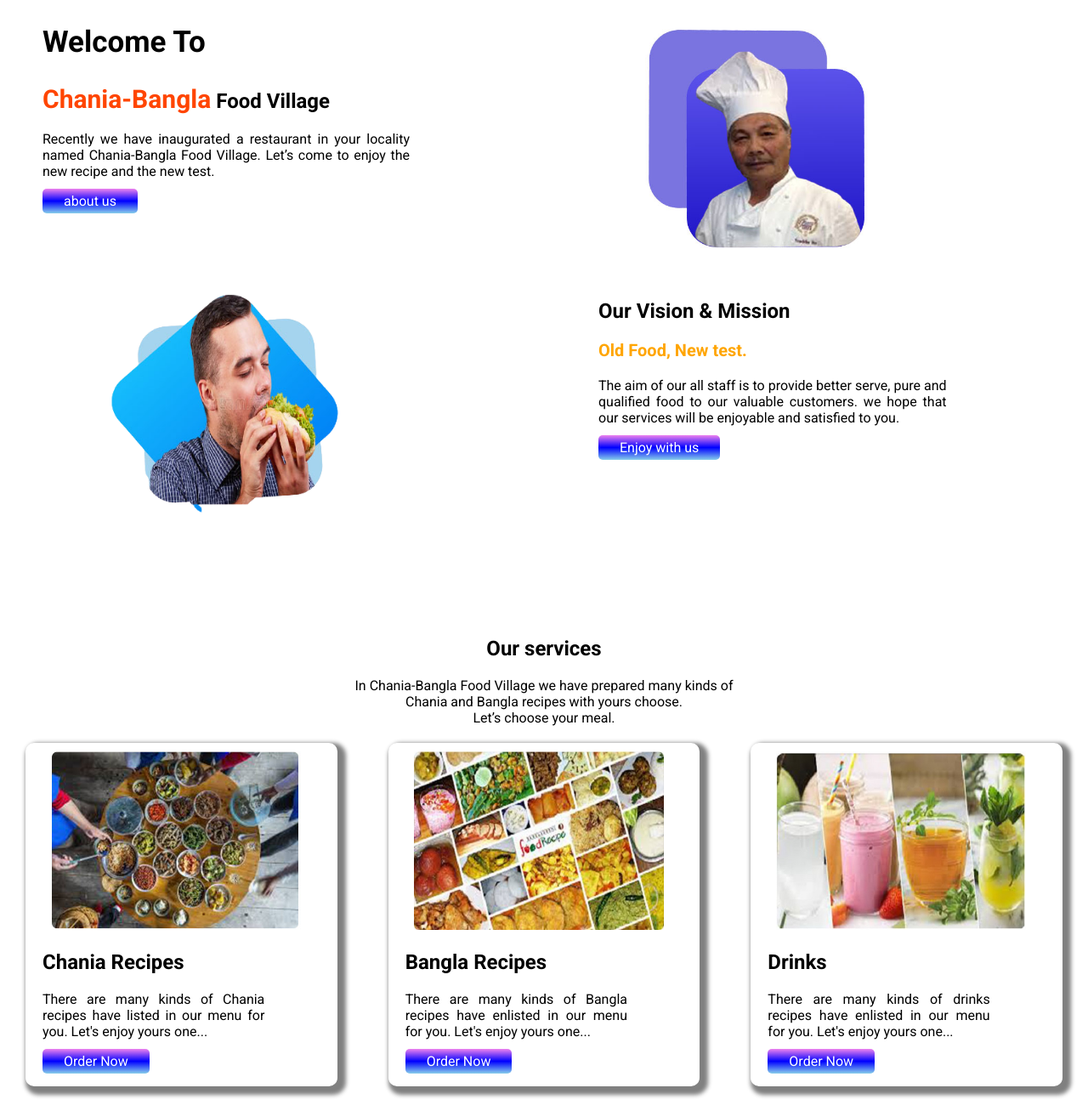
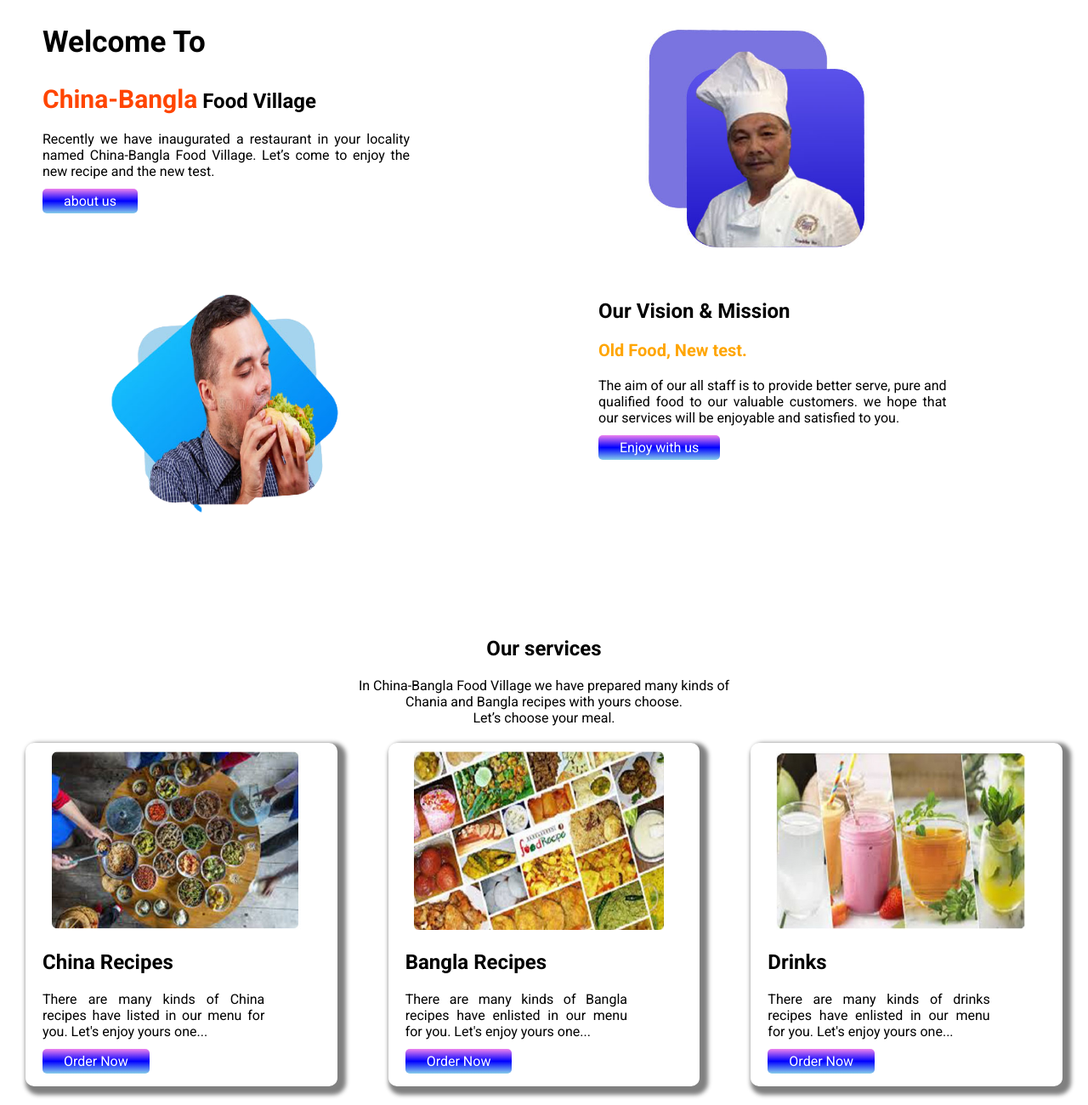
Before and after one commit to MROBEUL/Chania-Bangla-Food-Village, a plain HTML site: page index.html in a window 1280 px wide. Shown: the top 1300 px of the page at 85% size. Drawn offline with Linux system fonts and the light colour scheme.

Commit message:
some thing edited

```diff
--- a/index.html
+++ b/index.html
@@ -8,15 +8,15 @@
     <link rel="preconnect" href="https://fonts.gstatic.com" crossorigin>
     <link href="https://fonts.googleapis.com/css2?family=Roboto:ital,wght@0,400;0,700;1,900&display=swap" rel="stylesheet">
     <link rel="stylesheet" href="style.css">
-    <title>Chania-Bangla Food Village</title>
+    <title>China-Bangla Food Village</title>
 </head>
 <body>
     <section class="flexible-container">
         <div class="welcome-part">
             <h1>Welcome To </h1>
-            <h2><span id="title-name">Chania-Bangla</span>  Food Village</h2>
+            <h2><span id="title-name">China-Bangla</span>  Food Village</h2>
             <p>
-                 Recently we have inaugurated a restaurant in your locality named Chania-Bangla Food Village.
+                 Recently we have inaugurated a restaurant in your locality named China-Bangla Food Village.
                  Let’s come to enjoy the new recipe and the new test.
             </p>
             <a id="link" target="_blank" href="https://github.com/MROBEUL"> about us </a>
@@ -42,7 +42,7 @@
         <div id="services-part">
             <h2>Our services </h2>
             <p>
-                In Chania-Bangla Food Village we have prepared many kinds of
+                In China-Bangla Food Village we have prepared many kinds of
                 <br> Chania and Bangla recipes with yours choose.<br>
                 Let’s choose your meal.
             </p>
@@ -51,9 +51,9 @@
     <section class="flexible-container">
         <div class="recipe-part">
             <img class="image" src="project-pic/chania-recipe-1.jpg" alt="#">
-            <h2>Chania Recipes </h2>
+            <h2>China Recipes </h2>
             <p>
-                There are many kinds of Chania recipes have listed in our menu for you. Let's enjoy yours one...
+                There are many kinds of China recipes have listed in our menu for you. Let's enjoy yours one...
             </p>
             <a id="link" target="_blank" href="https://github.com/MROBEUL">Order Now </a>
         </div>
@@ -92,7 +92,7 @@
     </section>
     <section>
         <div class="fotter-part">
-            <h2 id="foot-note"> <span id="fotter-name" >Chania-Bangla </span> Food Village </h2>
+            <h2 id="foot-note"> <span id="fotter-name" >China-Bangla </span> Food Village </h2>
             <p>
                 To Perfect Living, To Pure feeding.
             </p>
```
